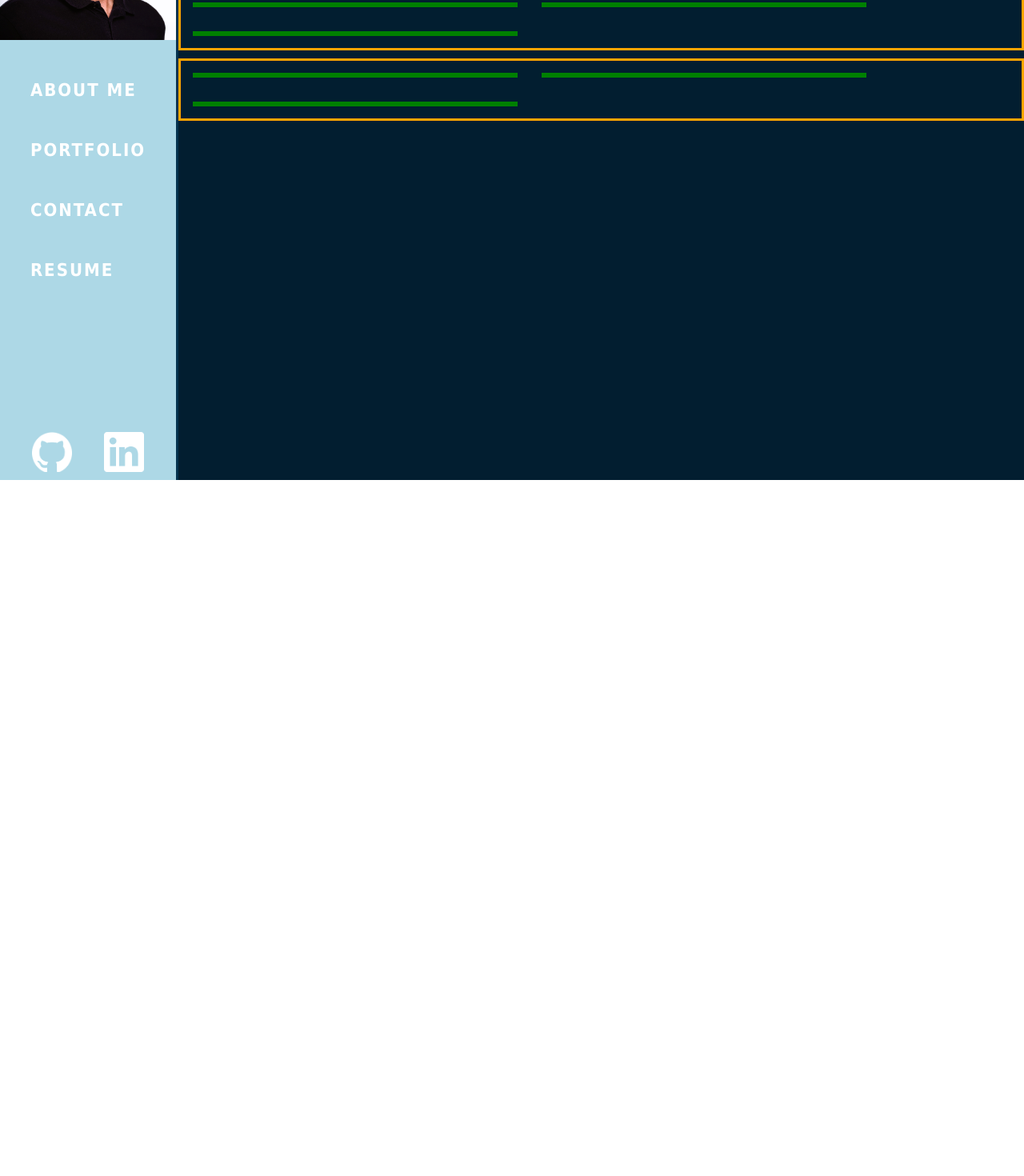
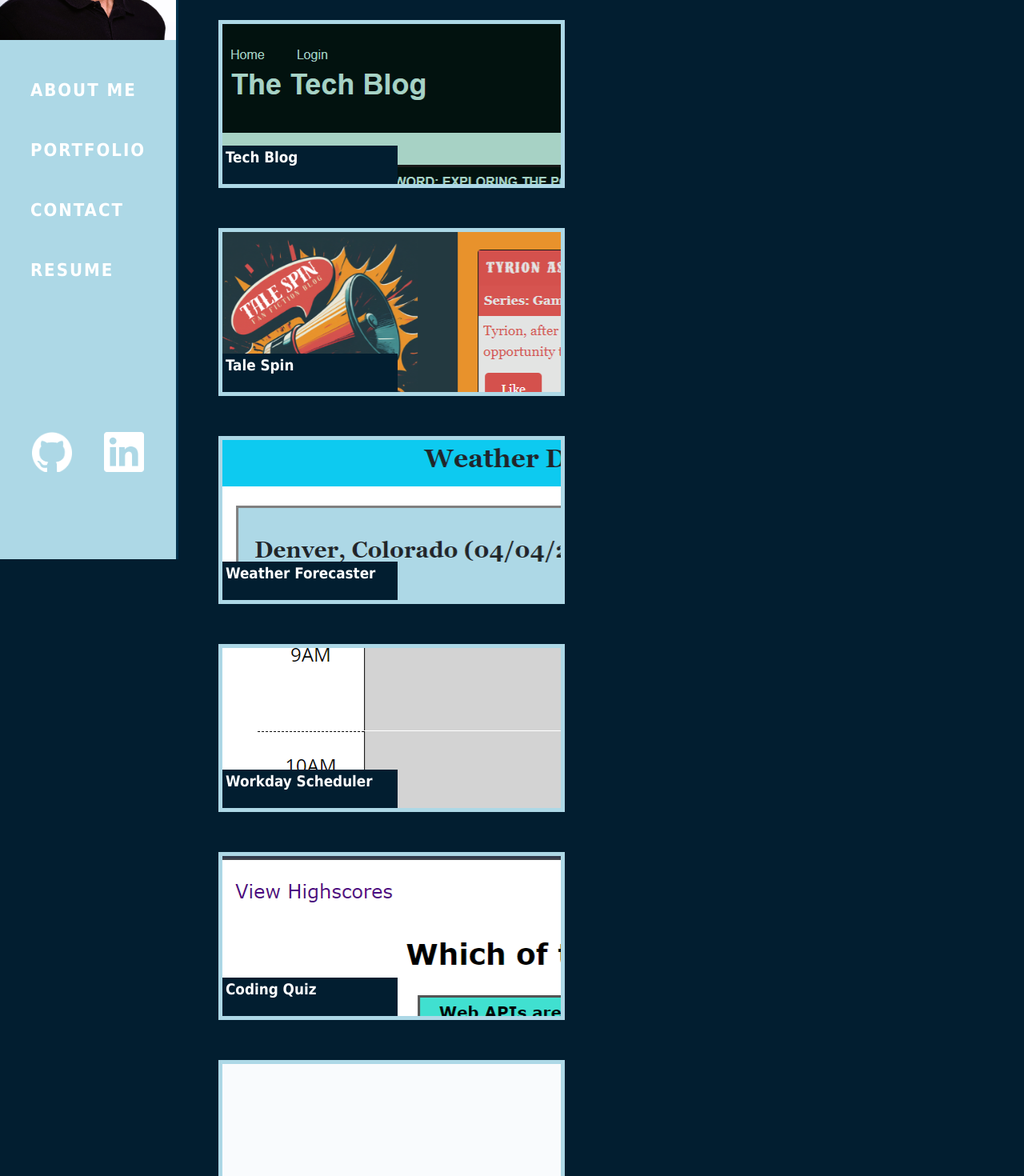
Before and after one commit to ericlyn4s/eric-peterson-react-portfolio, a React (Vite) app: page /portfolio in a window 1280 px wide. Shown: the part 200-1670 px from the top of the page at 80% size. Before the commit the page ends 814 px from the top, so only its background shows below. Built offline with nearby package versions, Linux system fonts and the light colour scheme.

Commit message:
New changes to portfolio

```diff
--- a/src/App.css
+++ b/src/App.css
@@ -3,8 +3,17 @@
   font-family: Tahoma;
 }
 
+a {
+  text-decoration: none;
+}
+
 #headshot {
   width: 220px;
+}
+
+main {
+  width: 100%;
+  height: 100%;
 }
 
 header {
@@ -56,28 +65,65 @@ header a {
 }
 
 <!-- Portfolio formatting --->
-#portfolio-grid {
-  height: 100vh;
-  width: 100%;
+/* Creating a grid format for the main area - 5 columns by 6 rows */
+#portfolio-body {
   display: flex;
-  flex-direction: column;
-  border: solid orange;
+  flex-wrap: wrap;
+  flex-direction: row-start;
 }
 
-#portfolio-columns {
+/* Setting up each project 'box' */
+.projects {
   display: flex;
-  flex-direction: row;
-  margin: 10px 0px;
-  border: solid orange;
-  flex-wrap: wrap;
+  margin: 50px;
+  border: 5px solid lightblue;
+  padding: -10px;
+  height: 200px;
+  width: 40%;
+  flex-basis: 0 0 10x;
 }
 
-.portfolio-box {
-  width: 400px;
-  max-height: calc(50% - 30px);
-  border: solid green;
-  margin: 15px;
+.projects:hover {
+  opacity: 0.5;
 }
+
+/* Ensuring each project's title is offset from the bottom of the box */
+.projects h3 {
+  text-align: left;
+  width: 50%;
+  height: 20%;
+  padding: 4px;
+  margin-top: auto;
+  background-color: rgb(2, 30, 48);
+  color: white;
+  text-decoration: none;
+}
+
+/* Assigning background images of each project */
+#tech-blog {
+  background: url("../src/assets/tech-blog.png");
+}
+
+#tale-spin {
+  background: url("../src/assets/talespin.png");
+}
+
+#weather-forecaster {
+  background: url("../src/assets/weather-forecaster.png");
+}
+
+#workday-scheduler {
+  background: url("../src/assets/workday-scheduler.png");
+}
+
+#coding-quiz {
+  background: url("../src/assets/coding-quiz.png");
+}
+
+#password-generator {
+  background: url("../src/assets/password-generator.png");
+}
+
 
 
 
@@ -95,7 +141,7 @@ footer {
   display: flex;
   justify-content: center;
   width: 220px;
-  height: 10vh;
+  height: 10%;
   background-color: lightblue;
   border-right: solid rgb(5, 51, 79);
 }
--- a/src/pages/PortfolioPage.jsx
+++ b/src/pages/PortfolioPage.jsx
@@ -1,17 +1,32 @@
 function PortfolioPage() {
     return (
     <>
-      <div id="portfolio-grid">
-        <div id="portfolio-columns">
-          <div className="portfolio-box"></div>
-          <div className="portfolio-box"></div>
-          <div className="portfolio-box"></div>
-        </div>
-        <div id="portfolio-columns">
-          <div className="portfolio-box"></div>
-          <div className="portfolio-box"></div>
-          <div className="portfolio-box"></div>
-        </div>
+      <div id="portfolio-body">
+
+        <a id="tech-blog" className="projects" href="https://aqueous-springs-68236-b5e4d5df42c9.herokuapp.com/">
+            <h3>Tech Blog</h3>
+        </a>
+
+        <a id="tale-spin" className="projects" href="https://afternoon-taiga-74070-303988fd2de4.herokuapp.com/">
+            <h3>Tale Spin</h3>
+        </a>
+
+        <a id="weather-forecaster" className="projects" href="https://ericlyn4s.github.io/weather-forecaster/">
+            <h3>Weather Forecaster</h3>
+        </a>
+
+        <a id="workday-scheduler" className="projects" href="https://ericlyn4s.github.io/daily-workday-calendar/">
+            <h3>Workday Scheduler</h3>
+        </a>
+
+        <a id="coding-quiz" className="projects" href="https://ericlyn4s.github.io/totally-rad-coding-quiz/" >
+            <h3>Coding Quiz</h3>
+        </a>
+
+        <a id="password-generator" className="projects" href="https://ericlyn4s.github.io/js-password-generator/">
+            <h3>Password Generator</h3>
+        </a>
+
       </div>
     </>
     )
```
